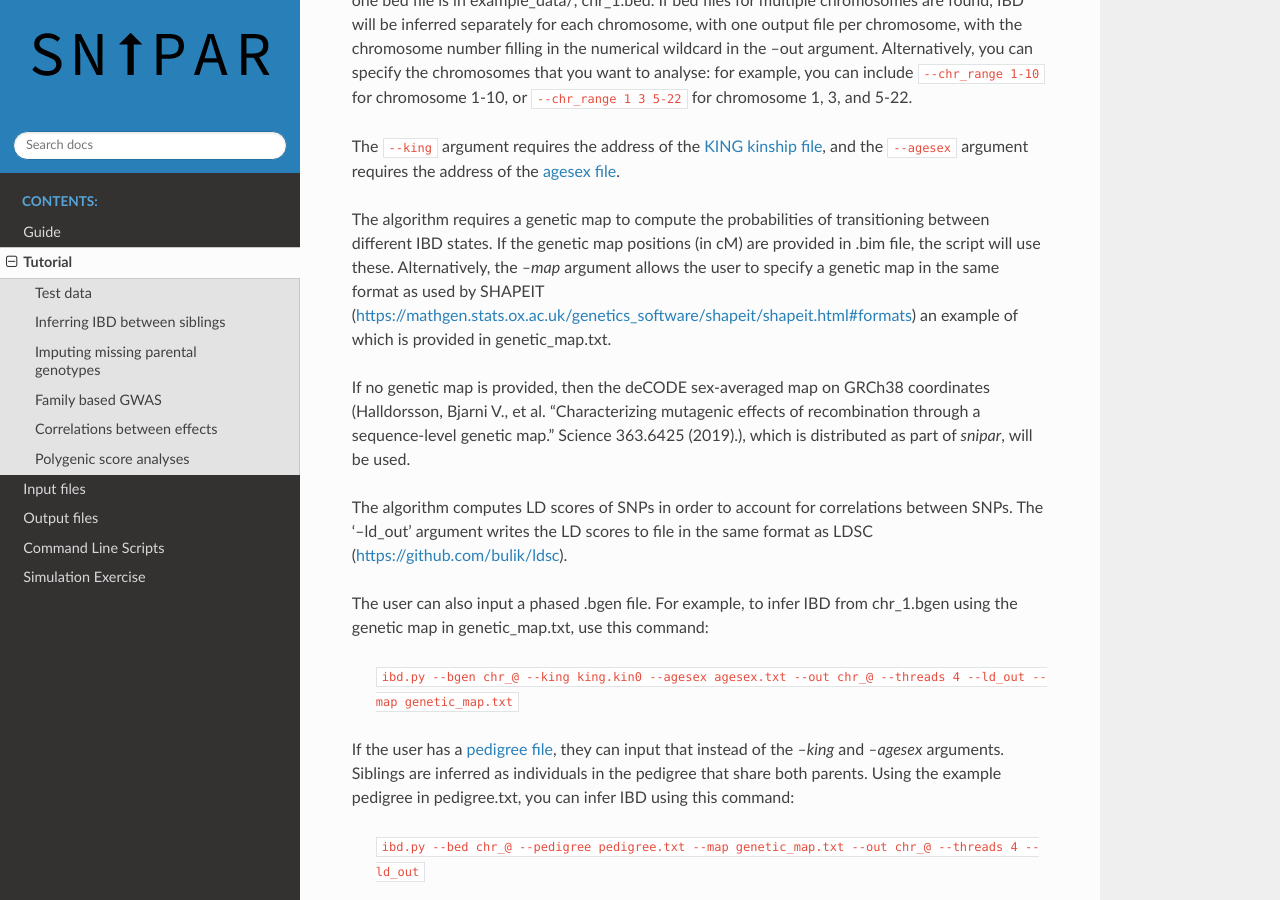
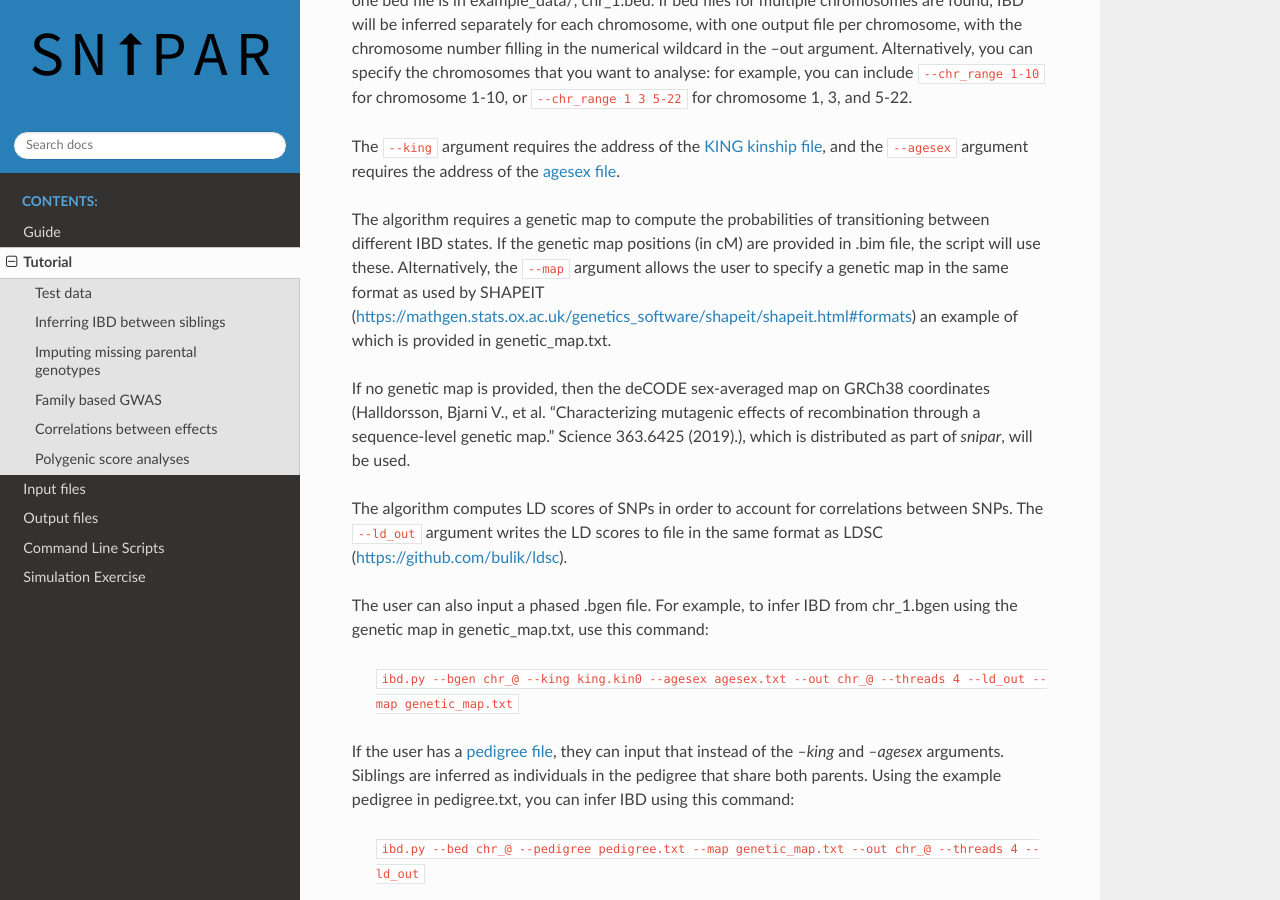
Before and after one commit to AlexTISYoung/snipar, a Sphinx documentation site: the page built from docs/tutorial.rst, in a window 1280 px wide and 900 px high, scrolled down 1370 px. Built offline with Sphinx 7.4.7 and the Read the Docs theme 3.1.0, drawn with Linux system fonts in a browser that asks for light colours.

Commit message:
Minor fixes

```diff
--- a/docs/tutorial.rst
+++ b/docs/tutorial.rst
@@ -58,7 +58,7 @@ and the :code:`--agesex` argument requires the address of the :ref:`agesex file
 
 The algorithm requires a genetic map to compute the probabilities of transitioning between different IBD states.
 If the genetic map positions (in cM) are provided in .bim file, the script will use these.
-Alternatively, the *--map* argument allows the user to specify a genetic map in the same format as used by SHAPEIT
+Alternatively, the ``--map`` argument allows the user to specify a genetic map in the same format as used by SHAPEIT
 (https://mathgen.stats.ox.ac.uk/genetics_software/shapeit/shapeit.html#formats) an example of which is
 provided in genetic_map.txt.
 
@@ -66,7 +66,7 @@ If no genetic map is provided, then the deCODE sex-averaged map on GRCh38 coordi
 which is distributed as part of *snipar*, will be used.
 
 The algorithm computes LD scores of SNPs in order to account for correlations between SNPs.
-The '--ld_out' argument writes the LD scores to file in the same format as LDSC (https://github.com/bulik/ldsc).
+The ``--ld_out`` argument writes the LD scores to file in the same format as LDSC (https://github.com/bulik/ldsc).
 
 The user can also input a phased .bgen file. For example, to infer IBD from chr_1.bgen using the genetic map in genetic_map.txt, use this command:
 
```
